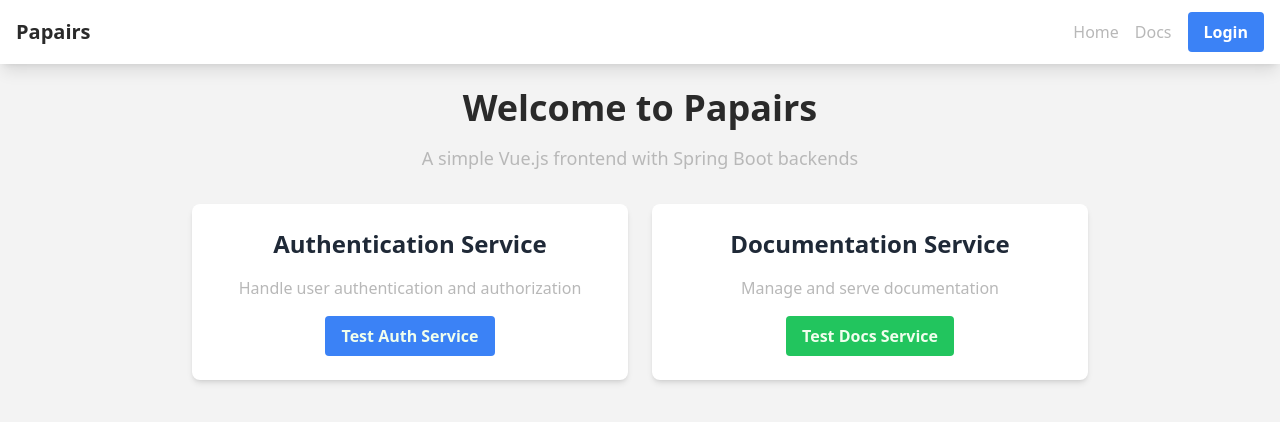
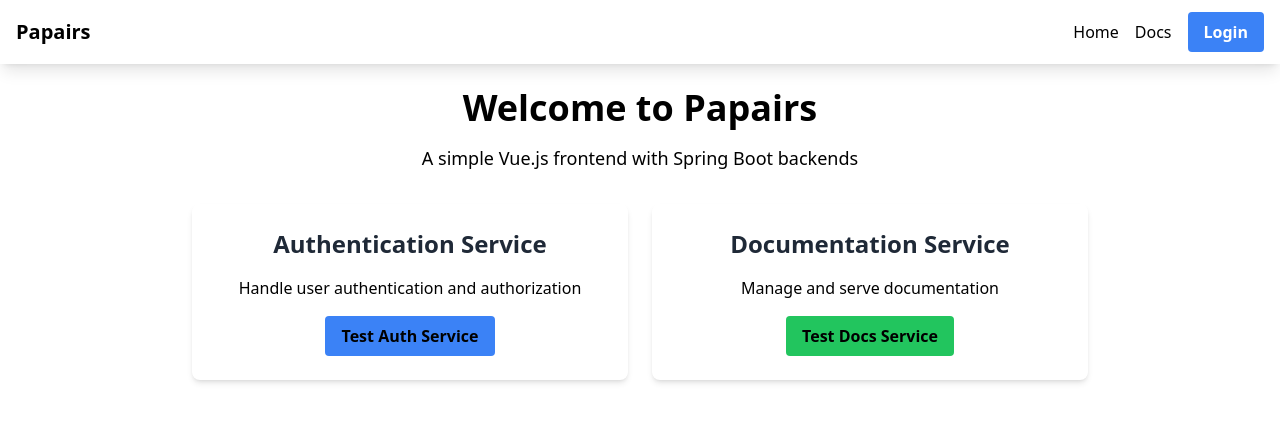
Before and after one commit to Papairs/Papairs, a Vue app in the folder frontend/: page / in a window 1280 px wide. Shown: the top 422 px of the page. Built offline with nearby package versions, Linux system fonts and the light colour scheme; the HTML template or start-up script is replaced by a standard one.

Commit message:
Restructured color system with semantic naming
Replaced flat color names with semantic categories (surface, content, border). Organized colors by purpose (backgrounds, text, borders) for better maintainability

```diff
--- a/frontend/tailwind.config.js
+++ b/frontend/tailwind.config.js
@@ -4,23 +4,33 @@ module.exports = {
     "./index.html",
     "./src/**/*.{vue,js,ts,jsx,tsx}",
   ],
+  darkMode: 'class',
   theme: {
     extend: {
       colors: {
         accent: '#FF7700',
-        'light-bg': '#FFFFFF',
-        'light-secondary': '#F3F3F3',
-        'dark-text': '#2A2A2A',
-        'black': '#000000',
-        'light-text': '#B8B8B8',
-        'white-text': '#F0FEED',
-        'dark-border': 'rgba(32, 32, 32, 0.75)',
-        'light-border': 'rgba(25, 25, 25, 0.75)',
-        'opa-border': 'rgba(25, 25, 25, 0.1)',
-        'red': '#FF0000',
-        'dark-bg': '#191919',
-        'dark-secondary': '#202020',
-        'dark-opa-border': 'rgba(243, 243, 243, 0.05)',
+        red: '#FF0000',
+
+        surface: {
+          light: '#FFFFFF',
+          'light-secondary': '#F3F3F3',
+          dark: '#191919',
+          'dark-secondary': '#202020',
+        },
+
+        content: {
+          primary: '#2A2A2A',
+          secondary: '#B8B8B8',
+          inverse: '#F0FEED',
+          black: '#000000',
+        },
+
+        border: {
+          light: 'rgba(25, 25, 25, 0.75)',
+          dark: 'rgba(32, 32, 32, 0.75)',
+          'light-subtle': 'rgba(25, 25, 25, 0.1)',
+          'dark-subtle': 'rgba(243, 243, 243, 0.05)',
+        },
       },
     },
   },
```
